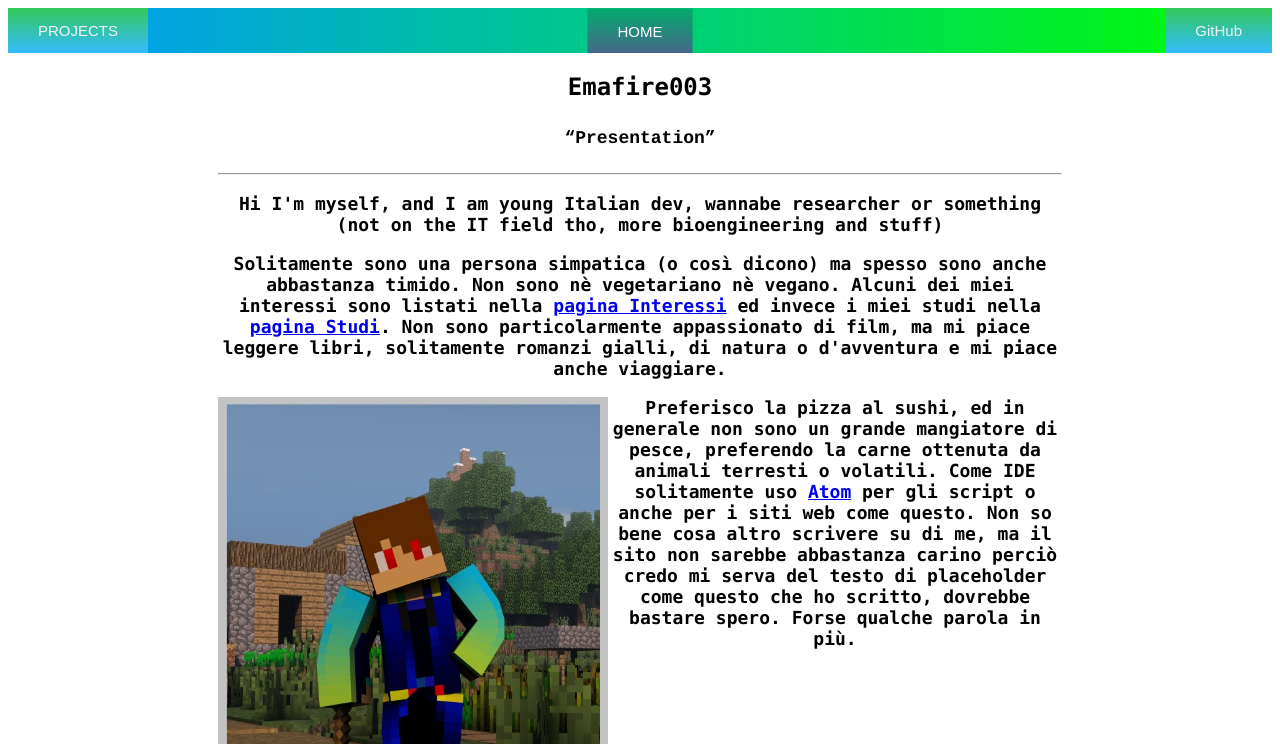
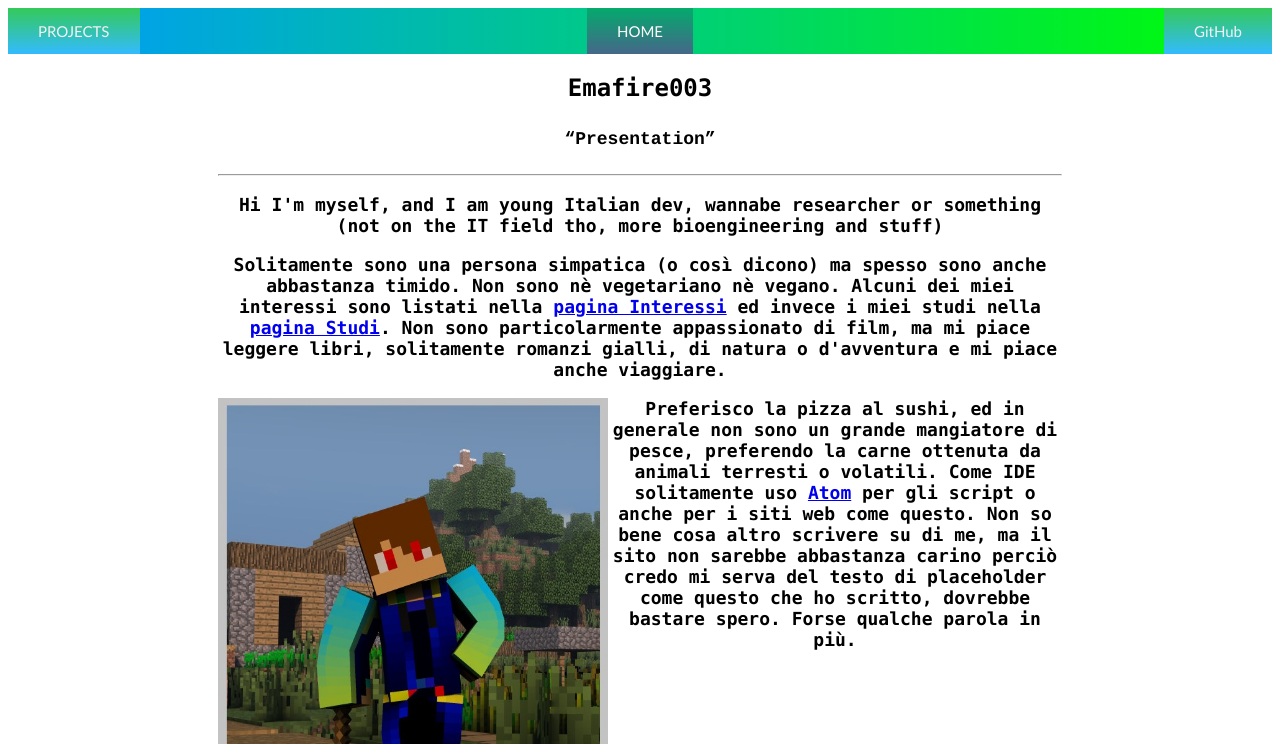
Before and after one commit to Emafir3/HtmlScuola, a plain HTML site: page index.html in a window 1280 px wide. Shown: the top 744 px of the page. Drawn offline with Linux system fonts and the light colour scheme.

Commit message:
Update style.css

```diff
--- a/css/style.css
+++ b/css/style.css
@@ -22,7 +22,7 @@ q {
   text-decoration: none;
   padding: 14px 30px;
   font-size: 15px;
-  font-family: fantasy;
+  font-family: Calibri;
   background-image: linear-gradient(#34c959,#33bbff);
 }
 
```
